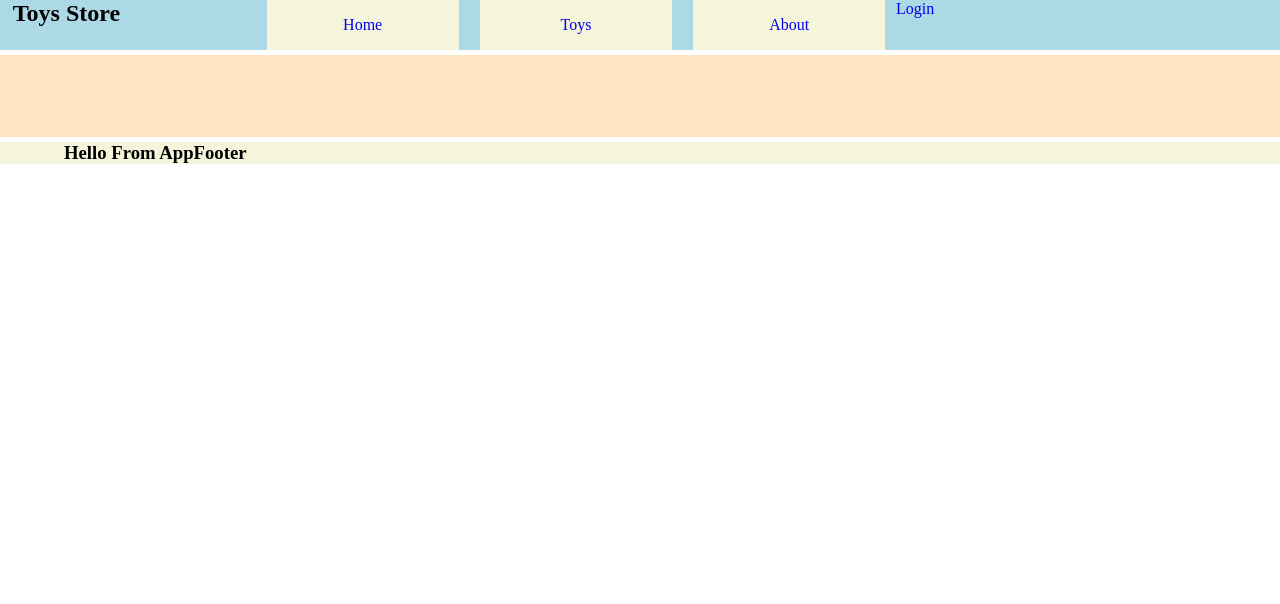
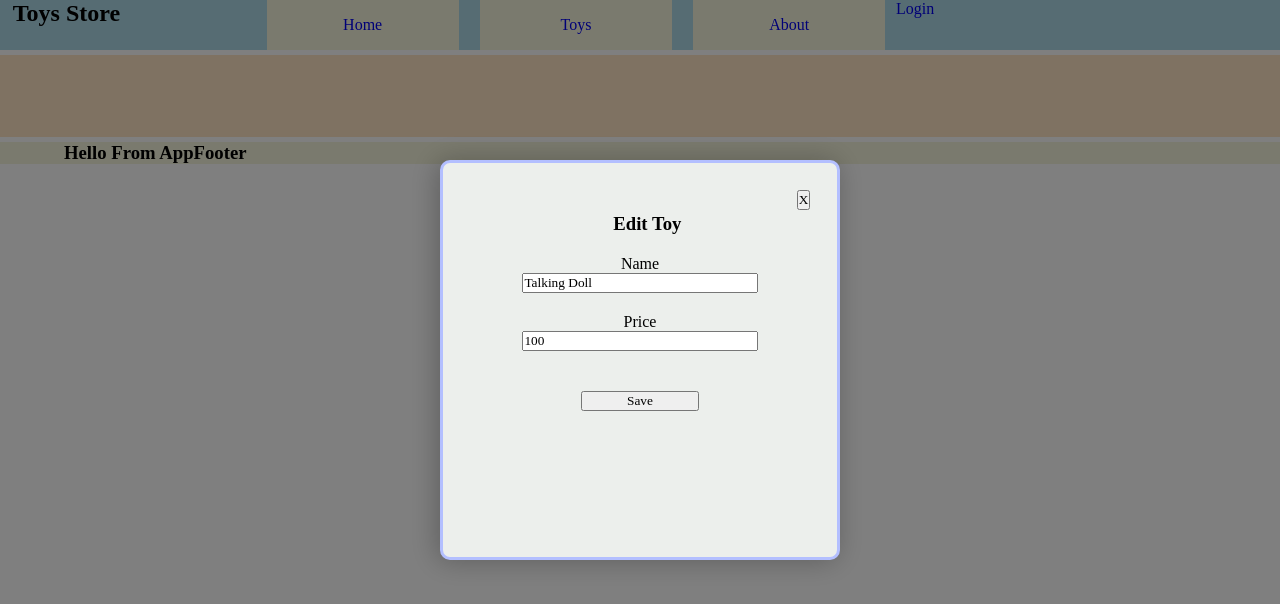
Before and after one commit to DekelAH/missToys-proj, a React (Vite) app: page /#/toy/edit/t101 in a window 1280 px wide. Shown: the top 604 px of the page. Built offline with nearby package versions, Linux system fonts and the light colour scheme.

Commit message:
Added ToyEdit + add function modal

```diff
--- a/src/App.jsx
+++ b/src/App.jsx
@@ -7,6 +7,7 @@ import { AppFooter } from './cmps/AppFooter.jsx'
 import { ToyIndex } from './pages/ToyIndex.jsx'
 import { Home } from './pages/Home.jsx'
 import { ToyDetails } from './pages/ToyDetails.jsx'
+import { ToyEdit } from './pages/ToyEdit.jsx'
 
 function App() {
 
@@ -17,8 +18,10 @@ function App() {
         <main className="main-section">
           <Routes>
             <Route path="/" element={<Home />} />
-            <Route path="/toys" element={<ToyIndex />} />
-            <Route path="/toys/:toyId" element={<ToyDetails />} />
+            <Route path="/toy" element={<ToyIndex />}>
+            </Route>
+            <Route path='/toy/edit/:toyId?' element={<ToyEdit />} />
+            <Route path="/toy/:toyId" element={<ToyDetails />} />
           </Routes>
         </main>
         <AppFooter className="app-footer-section" />
--- a/src/assets/css/index.css
+++ b/src/assets/css/index.css
@@ -7,6 +7,7 @@
 
 @import './pages/ToyIndex.css';
 @import './pages/ToyDetails.css';
+@import './pages/ToyEdit.css';
 
 * {
 
--- a/src/assets/css/pages/ToyEdit.css
+++ b/src/assets/css/pages/ToyEdit.css
@@ -0,0 +1,45 @@
+.toy-edit {
+    display: flex;
+    flex-direction: column;
+    align-items: center;
+    text-align: center;
+    height: 400px;
+    aspect-ratio: 1;
+    top: -10%;
+    position: fixed;
+    inset: 0;
+    top: -10%;
+    margin: auto;
+    box-shadow:
+        0 0 0 100vmax rgba(0, 0, 0, 0.5),
+        -3px 1px 28px #00000043;
+    padding: 50px;
+    background-color: rgb(236, 239, 236);
+    border: solid 3px hsl(230, 100%, 85%);
+    border-radius: 10px;
+}
+
+.toy-edit .close-btn {
+    position: absolute;
+    top: 2em;
+    right: 2em;
+}
+
+.toy-edit form {
+    width: 80%;
+    max-width: 450px;
+    display: flex;
+    position: relative;
+    flex-direction: column;
+}
+
+.toy-edit form label {
+    margin-top: 20px;
+}
+
+.toy-edit form button {
+    width: 50%;
+    margin-top: 40px;
+    align-self: center;
+    color: black;
+}
--- a/src/cmps/AppHeader.jsx
+++ b/src/cmps/AppHeader.jsx
@@ -8,7 +8,7 @@ export function AppHeader() {
             <h1>Toys Store</h1>
             <nav>
                 <NavLink className='link' to='/'>Home</NavLink>
-                <NavLink className='link' to='/toys'>Toys</NavLink>
+                <NavLink className='link' to='/toy'>Toys</NavLink>
                 <NavLink className='link' to='/about'>About</NavLink>
             </nav>
             <section className="container">
--- a/src/cmps/ToyList.jsx
+++ b/src/cmps/ToyList.jsx
@@ -1,3 +1,4 @@
+import { Link } from "react-router-dom";
 import { ToyPreview } from "./ToyPreview";
 
 
@@ -13,7 +14,7 @@ export function ToyList({ toys, onRemoveToy }) {
                     <ToyPreview toy={toy} />
                     <section className="toy-actions">
                         <button onClick={() => onRemoveToy(toy._id)}>X</button>
-                        <button>Edit</button>
+                        <button><Link to={`/toy/edit/${toy._id}`}>Edit</Link></button>
                     </section>
                 </li>
             )}
--- a/src/cmps/ToyPreview.jsx
+++ b/src/cmps/ToyPreview.jsx
@@ -3,7 +3,7 @@ import { Link } from "react-router-dom"
 export function ToyPreview({ toy }) {
 
     return (
-        <Link to={`/toys/${toy._id}`} className="link">
+        <Link to={`/toy/${toy._id}`} className="link">
             <article className="toy-preview">
                 <h2>{toy.name}</h2>
                 <h4>Price: <label>{toy.price}</label></h4>
--- a/src/pages/ToyEdit.jsx
+++ b/src/pages/ToyEdit.jsx
@@ -1,7 +1,8 @@
-import { useState } from "react"
+import { useEffect, useState } from "react"
 import { toyService } from "../services/toy.service"
-import { useNavigate, useParams } from "react-router-dom"
+import { Link, useNavigate, useParams } from "react-router-dom"
 import { saveToy } from "../store/toy/toy.actions"
+import { showErrorMsg } from "../services/event-bus.service"
 
 export function ToyEdit() {
 
@@ -28,13 +29,13 @@ export function ToyEdit() {
             default:
                 break;
         }
-        setRobot((toy) => ({ ...toy, [field]: value }))
+        setToy((toy) => ({ ...toy, [field]: value }))
     }
 
     function loadToy() {
         toyService.getById(toyId)
             .then((toy) => {
-                setRobot(toy)
+                setToy(toy)
             })
             .catch((error) => {
                 console.error('error:', error)
@@ -45,7 +46,7 @@ export function ToyEdit() {
         ev.preventDefault()
         saveToy(toy)
             .then(() => {
-                showSuccessMsg('Toy saved successfully!')
+                showErrorMsg('Toy saved successfully!')
                 navigate('/toy')
             })
             .catch((err) => {
@@ -53,28 +54,17 @@ export function ToyEdit() {
             })
     }
 
-    const { model, type, batteryStatus } = toy
+    const { name, price,  } = toy
 
     return (
         <section className="toy-edit">
-            <Link to="/toys"><button className="close-btn">X</button></Link>
+            <Link to="/toy"><button className="close-btn">X</button></Link>
             <h1>{toyId ? 'Edit' : 'Add'} Toy</h1>
             <form onSubmit={onSubmitToy}>
-                <label htmlFor="model">Model</label>
-                <input onChange={handleChange} value={model} type="text" id="model" name="model" />
-
-                <label htmlFor="type">Type</label>
-                <select onChange={handleChange} value={type} id="type" name="type"  >
-                    <option disabled value="">Choose a type</option>
-                    <option value="Cooking">Cooking</option>
-                    <option value="Cleaning">Cleaning</option>
-                    <option value="Pleasure">Pleasure</option>
-                    <option value="Office">Office</option>
-                </select>
-
-                <label> Battery status {batteryStatus}
-                    <input onChange={handleChange} value={batteryStatus} type="range" id="batteryStatus" name="batteryStatus" />
-                </label>
+                <label htmlFor="name">Name</label>
+                <input onChange={handleChange} value={name} type="text" id="name" name="name" />
+                <label htmlFor="name">Price</label>
+                <input onChange={handleChange} value={price} type="number" id="price" name="price" />
                 <section className="btns">
                     <button className="btn">Save</button>
                 </section>
--- a/src/pages/ToyIndex.jsx
+++ b/src/pages/ToyIndex.jsx
@@ -1,6 +1,6 @@
 import { useEffect } from "react"
 import { useSelector } from "react-redux"
-import { useSearchParams } from "react-router-dom"
+import { Link, useSearchParams } from "react-router-dom"
 import { toyService } from "../services/toy.service"
 import { showSuccessMsg, showErrorMsg } from "../services/event-bus.service"
 import { loadToys, removeToy, setFilterBy } from "../store/toy/toy.actions"
@@ -48,7 +48,7 @@ export function ToyIndex() {
             <section className="filter-add-section">
                 <ToyFilter onSetFilterBy={onSetFilterBy} filterBy={filterBy} />
                 <div>
-                    <button>Add Toy</button>
+                    <button><Link to={'/toy/edit'}>Add Toy</Link></button>
                 </div>
             </section>
             <ToyList toys={toys} onRemoveToy={onRemoveToy} />
--- a/src/services/async-storage.service.js
+++ b/src/services/async-storage.service.js
@@ -13,7 +13,7 @@ function query(entityType, delay = 100) {
 
 async function get(entityType, entityId) {
     const entities = await query(entityType)
-    const entity = entities.find(entity_1 => entity_1.id === entityId)
+    const entity = entities.find(entity_1 => entity_1._id === entityId)
     if (!entity) {
         throw new Error(`Get failed, cannot find entity with id: ${entityId} in: ${entityType}`)
     }
@@ -22,7 +22,7 @@ async function get(entityType, entityId) {
 
 async function post(entityType, newEntity) {
     newEntity = { ...newEntity }
-    newEntity.id = _makeId()
+    newEntity._id = _makeId()
     const entities = await query(entityType)
     entities.push(newEntity)
     _save(entityType, entities)
@@ -31,7 +31,7 @@ async function post(entityType, newEntity) {
 
 async function put(entityType, updatedEntity) {
     const entities = await query(entityType)
-    const idx = entities.findIndex(entity => entity.id === updatedEntity.id)
+    const idx = entities.findIndex(entity => entity._id === updatedEntity._id)
     if (idx < 0) {
         throw new Error(`Update failed, cannot find entity with id: ${updatedEntity.id} in: ${entityType}`)
     }
--- a/src/services/toy.service.js
+++ b/src/services/toy.service.js
@@ -47,11 +47,10 @@ function save(toyToSave) {
     }
 }
 
-function createToy(model = '', type = '', batteryStatus = 100) {
+function createToy(name = '', price = 0) {
     return {
-        model,
-        batteryStatus,
-        type
+        name,
+        price
     }
 }
 
--- a/src/store/toy/toy.actions.js
+++ b/src/store/toy/toy.actions.js
@@ -26,7 +26,7 @@ export async function saveToy(toyToSave) {
         const toy = await toyService.save(toyToSave);
         store.dispatch({ type, toy });
     } catch (err) {
-        console.log('Having issues saving robot:', err);
+        console.log('Having issues saving toy:', err);
         throw err;
     }
 }
```
